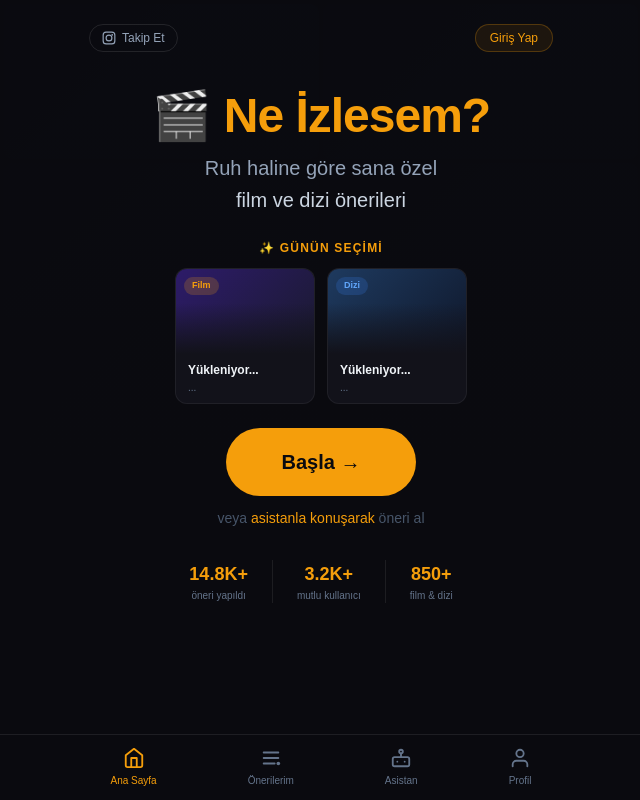
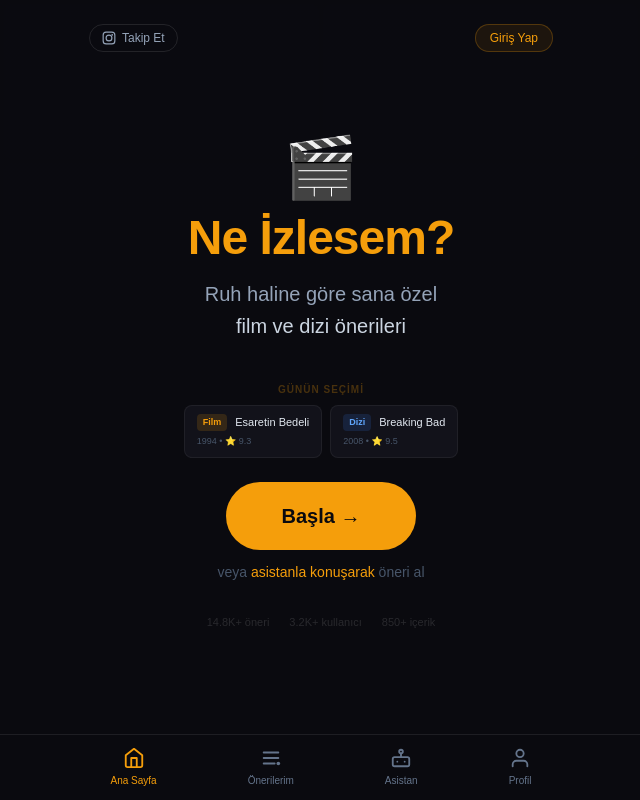
Before and after one commit to sakallisuperman/ne-izlesem, a Next.js app: page / in a window 1280 px wide. Shown: the whole page, without its empty margins (319-959 px from the left). Built offline with nearby package versions, Linux system fonts and the light colour scheme; no server answers; the database is empty.

Commit message:
fix: ana sayfa sadelik, günün seçimi kompakt, stats küçük, Türkçe düzeltme

```diff
--- a/app/page.tsx
+++ b/app/page.tsx
@@ -1,15 +1,6 @@
 'use client'
 import { useEffect, useState } from 'react'
 import Link from 'next/link'
-
-interface DailyPick {
-  title: string
-  turkish_title: string
-  type: string
-  year: number
-  imdb: number
-  poster: string | null
-}
 
 interface Stats {
   recommendations: string
@@ -18,19 +9,17 @@ interface Stats {
 }
 
 export default function Home() {
-  const [daily, setDaily] = useState<{ film: DailyPick | null; dizi: DailyPick | null }>({ film: null, dizi: null })
   const [stats, setStats] = useState<Stats>({ recommendations: '14.8K+', users: '3.2K+', titles: '850+' })
   const [loaded, setLoaded] = useState(false)
 
   useEffect(() => {
     setLoaded(true)
-    fetch('/api/daily-picks').then(r => r.json()).then(setDaily).catch(() => {})
     fetch('/api/stats').then(r => r.json()).then(setStats).catch(() => {})
   }, [])
 
   return (
     <main className="min-h-screen flex flex-col relative overflow-hidden" style={{ background: '#0a0a0f' }}>
-      <div className="absolute inset-0 grid grid-cols-4 gap-1 p-1 opacity-[0.05]">
+      <div className="absolute inset-0 grid grid-cols-4 gap-1 p-1 opacity-[0.04]">
         {Array.from({ length: 20 }).map((_, i) => (
           <div key={i} className="rounded-lg" style={{ background: 'linear-gradient(135deg, #1a1a2e, #16213e)' }} />
         ))}
@@ -46,30 +35,28 @@ export default function Home() {
             Giriş Yap
           </Link>
         </div>
-        <div className={loaded ? 'text-center mt-6 mb-6 transition-all duration-700 opacity-100 translate-y-0' : 'text-center mt-6 mb-6 transition-all duration-700 opacity-0 translate-y-4'}>
-          <div className="flex items-center justify-center gap-3 mb-3">
-            <span className="text-5xl">🎬</span>
-            <h1 className="text-5xl font-bold" style={{ color: '#f59e0b', letterSpacing: '-1px' }}>Ne İzlesem?</h1>
+        <div className="flex-1 flex flex-col items-center justify-center" style={{ marginTop: '-20px' }}>
+          <div className={loaded ? 'text-center mb-10 transition-all duration-700 opacity-100 translate-y-0' : 'text-center mb-10 transition-all duration-700 opacity-0 translate-y-4'}>
+            <div className="text-6xl mb-4">🎬</div>
+            <h1 className="text-5xl font-bold mb-4" style={{ color: '#f59e0b', letterSpacing: '-1px' }}>Ne İzlesem?</h1>
+            <p className="text-xl" style={{ color: '#94a3b8', lineHeight: 1.6 }}>Ruh haline göre sana özel<br /><span style={{ color: '#cbd5e1', fontWeight: 500 }}>film ve dizi önerileri</span></p>
           </div>
-          <p className="text-xl" style={{ color: '#94a3b8', lineHeight: 1.6 }}>Ruh haline göre sana özel<br /><span style={{ color: '#cbd5e1', fontWeight: 500 }}>film ve dizi önerileri</span></p>
-        </div>
-        <div className={loaded ? 'mb-6 transition-all duration-700 delay-200 opacity-100 translate-y-0' : 'mb-6 transition-all duration-700 delay-200 opacity-0 translate-y-4'}>
-          <p className="text-center text-xs font-semibold mb-3 tracking-widest" style={{ color: '#f59e0b' }}>✨ GÜNÜN SEÇİMİ</p>
-          <div className="flex gap-3 justify-center">
-            <DailyCard pick={daily.film} type="film" />
-            <DailyCard pick={daily.dizi} type="dizi" />
+          <div className={loaded ? 'mb-6 transition-all duration-700 delay-100 opacity-100 translate-y-0' : 'mb-6 transition-all duration-700 delay-100 opacity-0 translate-y-4'}>
+            <p className="text-center text-[10px] font-semibold mb-2 tracking-widest" style={{ color: '#f59e0b44' }}>GÜNÜN SEÇİMİ</p>
+            <div className="flex gap-2 justify-center">
+              <DailyCard title="Esaretin Bedeli" year={1994} imdb={9.3} type="film" />
+              <DailyCard title="Breaking Bad" year={2008} imdb={9.5} type="dizi" />
+            </div>
           </div>
-        </div>
-        <div className={loaded ? 'text-center mb-8 transition-all duration-700 delay-300 opacity-100 translate-y-0' : 'text-center mb-8 transition-all duration-700 delay-300 opacity-0 translate-y-4'}>
-          <Link href="/quiz"><button className="px-14 py-5 rounded-full text-xl font-semibold transition-all hover:scale-105 active:scale-95" style={{ background: '#f59e0b', color: '#0a0a0f' }}>Başla →</button></Link>
-          <p className="text-sm mt-3" style={{ color: '#475569' }}>veya <Link href="/assistant" style={{ color: '#f59e0b', fontWeight: 500 }}>asistanla konuşarak</Link> öneri al</p>
-        </div>
-        <div className={loaded ? 'flex justify-center gap-6 mb-6 transition-all duration-700 delay-500 opacity-100 translate-y-0' : 'flex justify-center gap-6 mb-6 transition-all duration-700 delay-500 opacity-0 translate-y-4'}>
-          <div className="text-center"><p className="text-lg font-bold" style={{ color: '#f59e0b' }}>{stats.recommendations}</p><p className="text-[10px]" style={{ color: '#64748b' }}>öneri yapıldı</p></div>
-          <div style={{ width: '1px', background: 'rgba(255,255,255,0.08)', alignSelf: 'stretch' }} />
-          <div className="text-center"><p className="text-lg font-bold" style={{ color: '#f59e0b' }}>{stats.users}</p><p className="text-[10px]" style={{ color: '#64748b' }}>mutlu kullanıcı</p></div>
-          <div style={{ width: '1px', background: 'rgba(255,255,255,0.08)', alignSelf: 'stretch' }} />
-          <div className="text-center"><p className="text-lg font-bold" style={{ color: '#f59e0b' }}>{stats.titles}</p><p className="text-[10px]" style={{ color: '#64748b' }}>film & dizi</p></div>
+          <div className={loaded ? 'text-center mb-8 transition-all duration-700 delay-200 opacity-100 translate-y-0' : 'text-center mb-8 transition-all duration-700 delay-200 opacity-0 translate-y-4'}>
+            <Link href="/quiz"><button className="px-14 py-5 rounded-full text-xl font-semibold transition-all hover:scale-105 active:scale-95" style={{ background: '#f59e0b', color: '#0a0a0f' }}>Başla →</button></Link>
+            <p className="text-sm mt-3" style={{ color: '#475569' }}>veya <Link href="/assistant" style={{ color: '#f59e0b', fontWeight: 500 }}>asistanla konuşarak</Link> öneri al</p>
+          </div>
+          <div className={loaded ? 'flex justify-center gap-5 transition-all duration-700 delay-400 opacity-100 translate-y-0' : 'flex justify-center gap-5 transition-all duration-700 delay-400 opacity-0 translate-y-4'}>
+            <div className="text-center"><p className="text-[11px] font-medium" style={{ color: '#ffffff20' }}>{stats.recommendations} öneri</p></div>
+            <div className="text-center"><p className="text-[11px] font-medium" style={{ color: '#ffffff20' }}>{stats.users} kullanıcı</p></div>
+            <div className="text-center"><p className="text-[11px] font-medium" style={{ color: '#ffffff20' }}>{stats.titles} içerik</p></div>
+          </div>
         </div>
         <div className="pb-20" />
       </div>
@@ -77,23 +64,15 @@ export default function Home() {
   )
 }
 
-function DailyCard({ pick, type }: { pick: DailyPick | null; type: string }) {
+function DailyCard({ title, year, imdb, type }: { title: string; year: number; imdb: number; type: string }) {
   const isFilm = type === 'film'
   return (
-    <div className="rounded-xl overflow-hidden border" style={{ width: '140px', background: '#12121a', borderColor: 'rgba(255,255,255,0.06)' }}>
-      <div className="relative" style={{ height: '85px' }}>
-        {pick?.poster ? (
-          <img src={pick.poster} alt={pick.title} className="w-full h-full object-cover" />
-        ) : (
-          <div className="w-full h-full" style={{ background: isFilm ? 'linear-gradient(135deg, #2d1b69, #1a1a2e)' : 'linear-gradient(135deg, #1e3a5f, #0f172a)' }} />
-        )}
-        <div className="absolute inset-0" style={{ background: 'linear-gradient(180deg, transparent 40%, #12121a)' }} />
-        <span className="absolute top-2 left-2 text-[9px] font-semibold px-2 py-0.5 rounded-full" style={{ background: isFilm ? 'rgba(245,158,11,0.2)' : 'rgba(59,130,246,0.2)', color: isFilm ? '#f59e0b' : '#60a5fa' }}>{isFilm ? 'Film' : 'Dizi'}</span>
+    <div className="rounded-lg overflow-hidden border px-3 py-2" style={{ background: '#12121a', borderColor: 'rgba(255,255,255,0.06)' }}>
+      <div className="flex items-center gap-2">
+        <span className="text-[9px] font-semibold px-1.5 py-0.5 rounded" style={{ background: isFilm ? 'rgba(245,158,11,0.15)' : 'rgba(59,130,246,0.15)', color: isFilm ? '#f59e0b' : '#60a5fa' }}>{isFilm ? 'Film' : 'Dizi'}</span>
+        <span className="text-[11px] font-medium" style={{ color: '#e2e8f0' }}>{title}</span>
       </div>
-      <div className="px-3 py-2">
-        <p className="text-xs font-semibold truncate" style={{ color: '#f1f5f9' }}>{pick?.turkish_title || pick?.title || 'Yükleniyor...'}</p>
-        <p className="text-[10px] mt-0.5" style={{ color: '#64748b' }}>{pick ? pick.year + ' • ⭐ ' + pick.imdb : '...'}</p>
-      </div>
+      <p className="text-[9px] mt-1" style={{ color: '#475569' }}>{year} • ⭐ {imdb}</p>
     </div>
   )
 }
```
